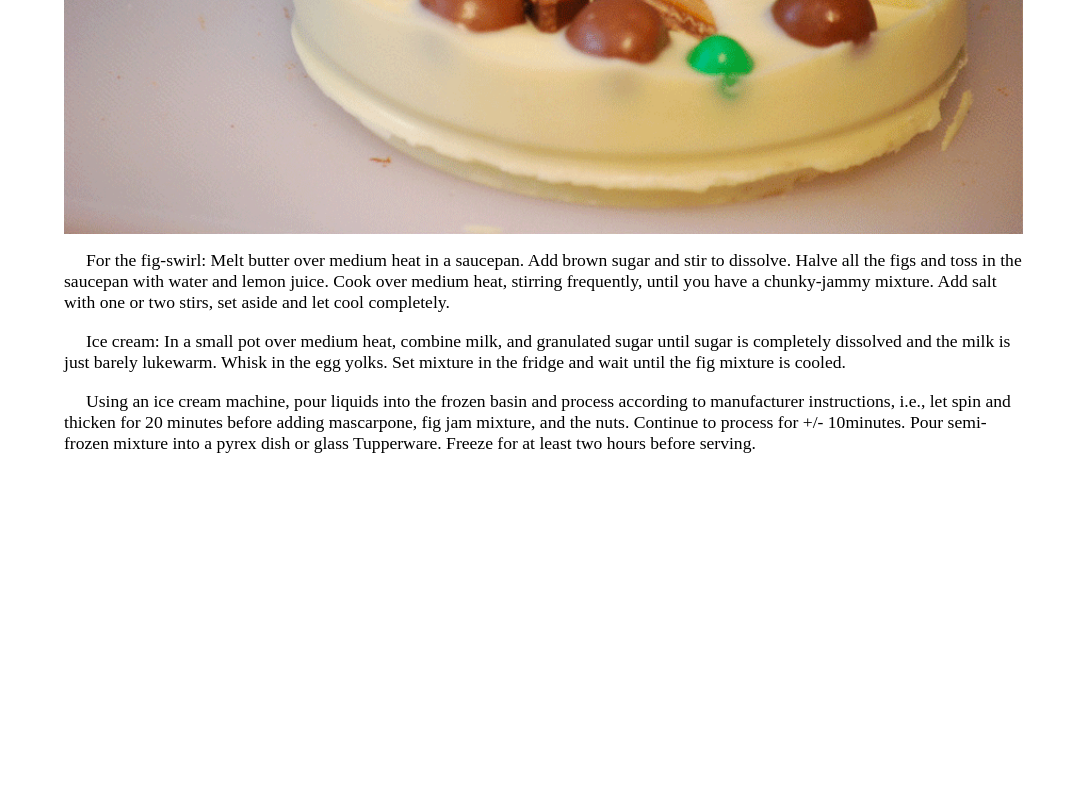
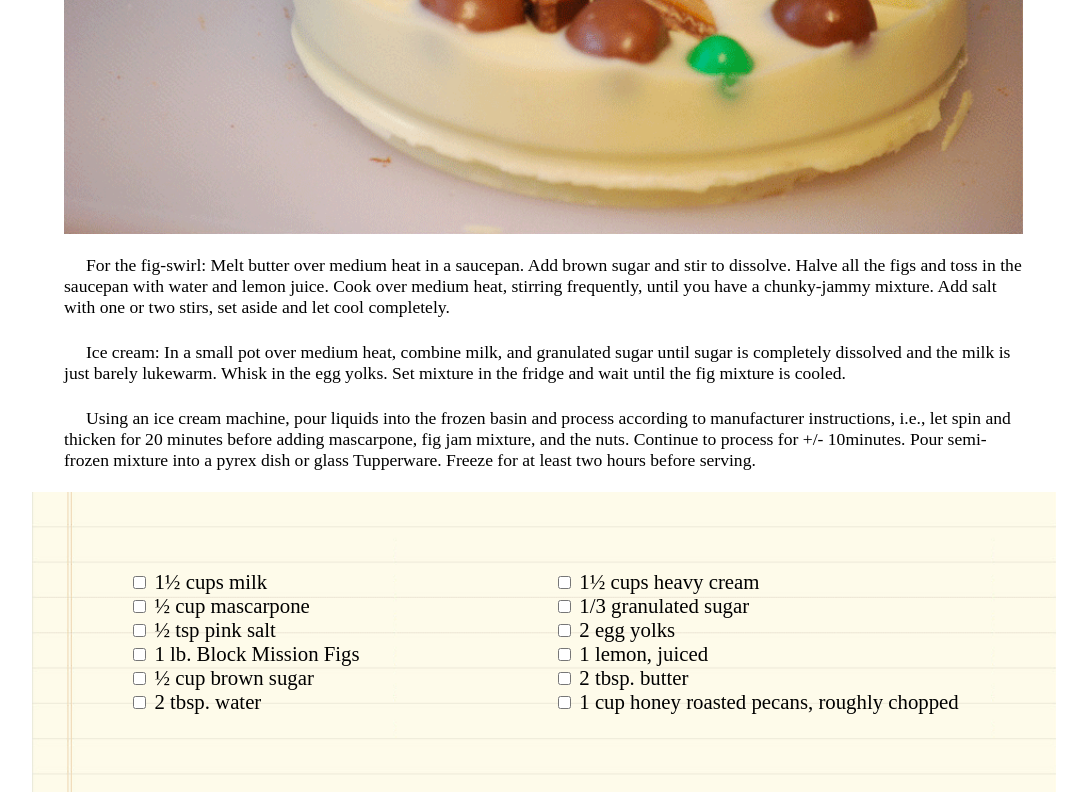
Before and after one commit to jackisbackpdx/Chocolate-Pizza, a plain HTML site: page index.html in a window 1280 px wide. Shown: the part 586-1386 px from the top of the page, without its empty margins (104-1191 px from the left). Before the commit the page ends 1064 px from the top, so only its background shows below. Drawn offline with Linux system fonts and the light colour scheme.

Commit message:
I made this page mostly to the specifications

```diff
--- a/index.html
+++ b/index.html
@@ -43,6 +43,7 @@
         </div>
 
     </header>
+
     <article>
             <img src='./images/choco-pizza.png'>
             <p>
@@ -58,11 +59,62 @@
                     &emsp; Using an ice cream machine, pour liquids into the frozen basin and process according to manufacturer instructions, i.e., let spin and thicken for 20 minutes before adding mascarpone, fig jam mixture, and the nuts.
                     Continue to process for +/- 10minutes. Pour semi-frozen mixture into a pyrex dish or glass Tupperware. Freeze for at least two hours before serving.
                 </span>
-
             </p>
     </article>
+    <main>
+       <p>
+           <input type='checkbox'>
+               1½ cups milk
+           </input>
+           <br>
+           <input type='checkbox'>
+                ½ cup mascarpone
+           </input>
+           <br>
+           <input type='checkbox'>
+                ½  tsp pink salt
+           </input>
+           <br>
+           <input type='checkbox'>
+               1 lb. Block Mission Figs
+           </input>
+           <br>
+           <input type='checkbox'>
+               ½ cup brown sugar
+           </input>
+           <br>
+           <input type='checkbox'>
+               2 tbsp. water
+           </input>
+        </p>
+
+        <p>
+           <input type='checkbox'>
+               1½ cups heavy cream
+           </input>
+           <br>
+           <input type='checkbox'>
+               1/3 granulated sugar
+           </input>
+           <br>
+           <input type='checkbox'>
+                2 egg yolks
+            </input>
+            <br>
+            <input type='checkbox'>
+            1 lemon, juiced
+            </input>
+            <br>
+            <input type='checkbox'>
+              2 tbsp. butter
+           </input>
+           <br>
+           <input type='checkbox'>
+               1 cup honey roasted pecans, roughly chopped
+           </input>
+       </p>
+    </main>
 
     <script type="module" src="app.js"></script>
 </body>
-
 </html>
--- a/style.css
+++ b/style.css
@@ -85,3 +85,22 @@ article p {
 article p span {
     font-size: 1.1rem;
 }
+main {
+    width: 80%;
+    background-image: url('../images/list-bg.png');
+    background-size: cover;
+    background-repeat: no-repeat;
+    height: 300px;
+    display: flex;
+    justify-content: space-around;
+    align-items: center;
+}
+p {
+    font-size: 1.3rem;
+}
+p input {
+    padding: 5px;
+}
+p input:checked {
+    text-decoration: line-through;
+}
```
